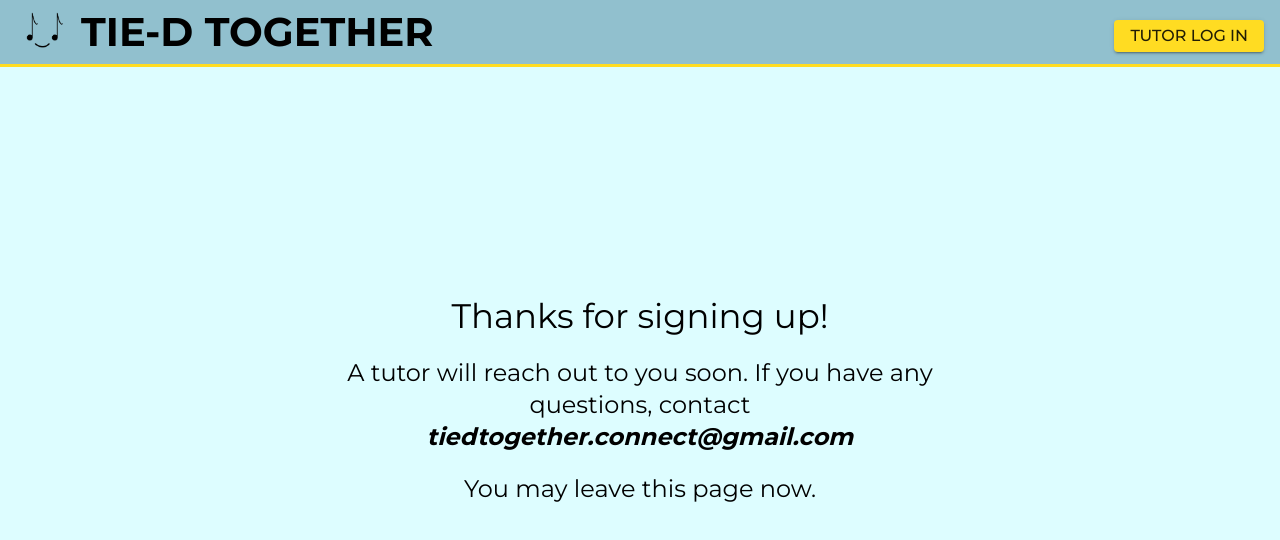
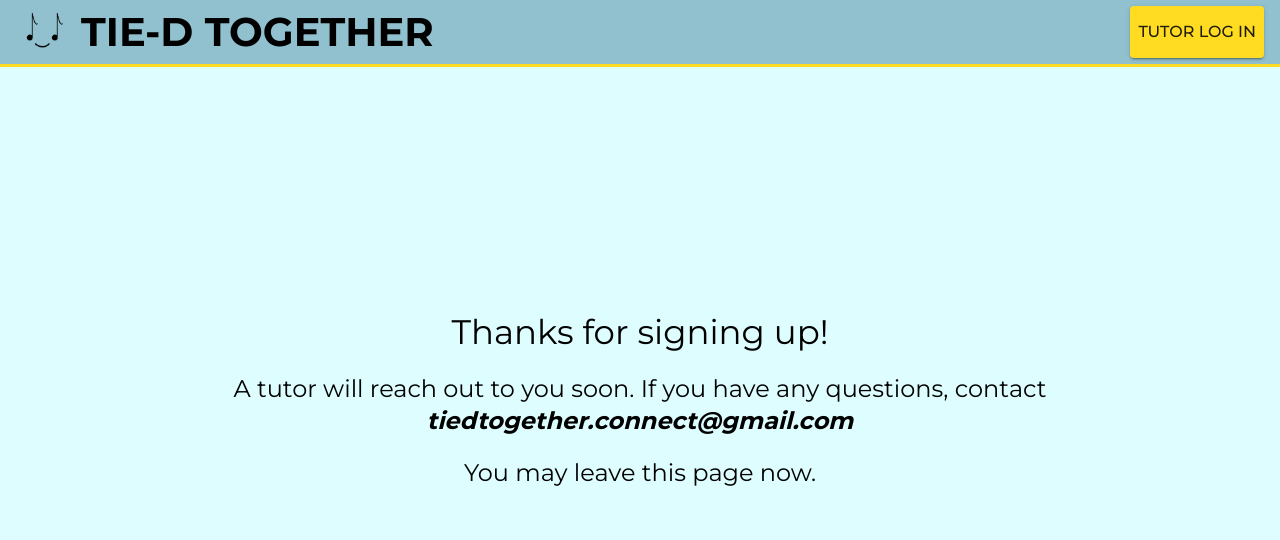
Before and after one commit to csprojectinternational/hello-world-app, a React (Create React App) app in the folder hello-world-react/: page /hello-world-app/thanks in a window 1280 px wide. Shown: the top 540 px of the page. Built offline with nearby package versions, Linux system fonts and the light colour scheme.

Commit message:
five style errors fixed

```diff
--- a/hello-world-react/src/components/BackButton/BackButton.jsx
+++ b/hello-world-react/src/components/BackButton/BackButton.jsx
@@ -4,7 +4,7 @@ import YellowButton from '../YellowButton/YellowButton'
 
 const BackButton = () => {
   return (
-    <Link to="/hello-world-app/" style={{textDecoration: "none", position: "absolute", left: "20px", top: "calc(50px + 5vmin)" }}>
+    <Link to="/hello-world-app/" style={{textDecoration: "none", position: "absolute", left: "20px", top: "calc(60px + 5vmin)" }}>
       <YellowButton style={{height: '5vmin', fontSize: 'min(3vmin, 1rem)'}}>BACK</YellowButton>
     </Link>
   )
--- a/hello-world-react/src/components/Background/Background.jsx
+++ b/hello-world-react/src/components/Background/Background.jsx
@@ -2,7 +2,7 @@ import React from 'react'
 
 const Background = ( { children, style } ) => {
   return (
-    <div style={{backgroundColor: '#DDFDFF', width: "100%", height: "max(100%, 100vh)", position: "absolute", ...style}}>{children}</div>
+    <div style={{backgroundColor: '#DDFDFF', width: "100%", height: "max(100%, 100vh)", position: "absolute", overflow: "auto", ...style}}>{children}</div>
   )
 }
 
--- a/hello-world-react/src/components/NavBar/NavBar.jsx
+++ b/hello-world-react/src/components/NavBar/NavBar.jsx
@@ -17,9 +17,11 @@ const NavBar = ({ showSignIn=true }) => {
         <Typography variant="h4" sx={{ fontWeight: 700, color: 'black', fontStyle: "none", fontSize: "5vmin" }}>
           TIE-D TOGETHER
         </Typography>
-        {showSignIn && <Link to="/hello-world-app/login" sx={{height: 0}}>
-          <YellowButton style={{ position: 'absolute', right: '1rem', fontSize: 'min(3vmin, 1rem)', height: '2rem', top: '2.5vmin' }}>Tutor Log In</YellowButton>
-        </Link>}
+        <div style={{display: 'flex', justifyContent: 'center', alignItems: 'right', position: 'absolute', right: '1rem'}}>
+          {showSignIn && <Link to="/hello-world-app/login" sx={{height: 0}}>
+            <YellowButton style={{ height: '4vw', fontSize: 'min(1rem, 4vw)', padding: '12px 8px' }}>Tutor Log In</YellowButton>
+          </Link>}
+        </div>
       </Toolbar>
     </AppBar>
   )
--- a/hello-world-react/src/pages/Onboarding/Onboarding.jsx
+++ b/hello-world-react/src/pages/Onboarding/Onboarding.jsx
@@ -8,11 +8,11 @@ const Onboarding = () => {
   return (
     <Background>
       <NavBar />
-      <Stack spacing={3} sx={{ position: "absolute", top: "50%", left: "50%", transform: "translate(-50%, -50%)", width: '60vw' }}>
+      <Stack spacing={2} sx={{ position: "absolute", top: "50%", left: "50%", transform: "translate(-50%, -50%)", width: '60vw' }}>
         {/* <Typography variant="h3" sx={{fontStyle: 'italic', fontFamily: 'serif'}}>music tutoring made easy...</Typography> */}
-        <OnboardingButton link="hello-world-app/register-tutor" text="I want to be a tutor" />
         <br />
         <br />
+        <OnboardingButton link="hello-world-app/register-tutor" text="I want to be a tutor" />
         <OnboardingButton link="hello-world-app/register-student" text="I want to be a student" />
       </Stack>
     </Background>
--- a/hello-world-react/src/pages/Thanks/Thanks.jsx
+++ b/hello-world-react/src/pages/Thanks/Thanks.jsx
@@ -8,8 +8,8 @@ const Thanks = () => {
     <>
       <Background />
       <NavBar />
-      <div style={{position: "absolute", top: "50%", left: "50%", transform: "translate(-50%, -50%)"}}>
-        <Typography variant="h4">Thanks for signing up!</Typography>
+      <div style={{position: "absolute", top: "50%", left: "50%", transform: "translate(-50%, -50%)", overflowWrap: 'break-word', overflow: 'auto', width: '70vw'}}>
+        <Typography variant="h4" sx={{overflowWrap: 'break-word'}}>Thanks for signing up!</Typography>
         <br /><Typography variant="h5">A tutor will reach out to you soon. If you have any questions, contact <em style={{fontWeight: '900'}}>tiedtogether.connect@gmail.com</em></Typography>
         <br /><Typography variant="h5">You may leave this page now.</Typography>
       </div>
```
Also changed, not shown: hello-world-react/src/pages/Register/Register.jsx (+11 -1 lines).
